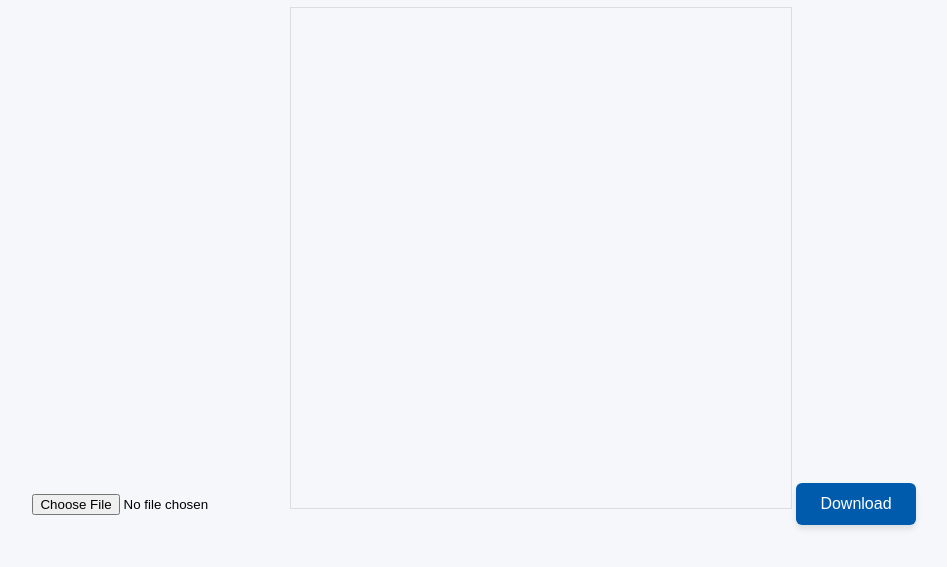
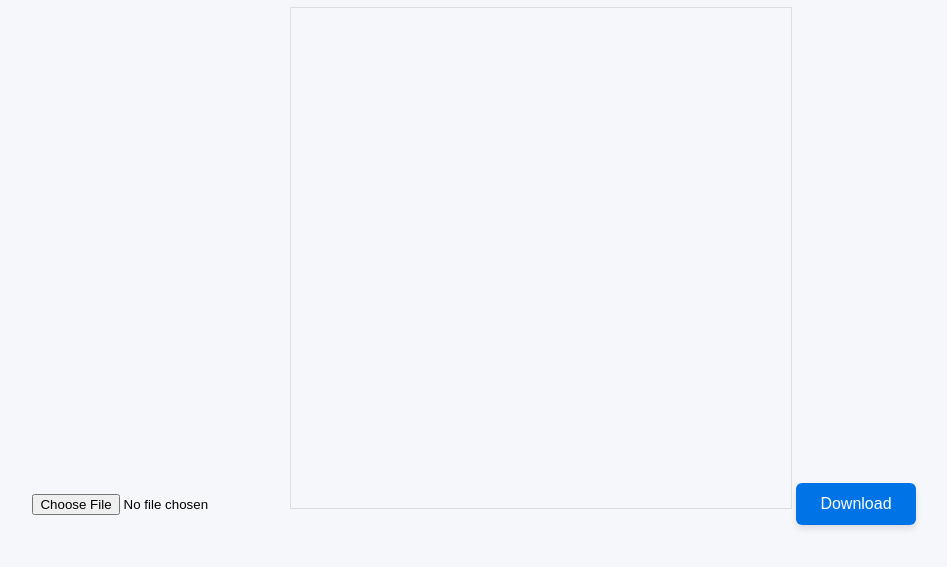
Before and after one commit to KhNagib99/40YR-2, a plain HTML site: page index.html in a window 1280 px wide. Shown: the part 153-720 px from the top of the page, without its empty margins (166-1113 px from the left). Drawn offline with Linux system fonts and the light colour scheme.

Commit message:
Update styles.css

```diff
--- a/styles.css
+++ b/styles.css
@@ -61,3 +61,6 @@ button:active {
     font-size: 18px;
   }
 }
+.primary-btn {
+  background-color: #0073e6;
+}
```
